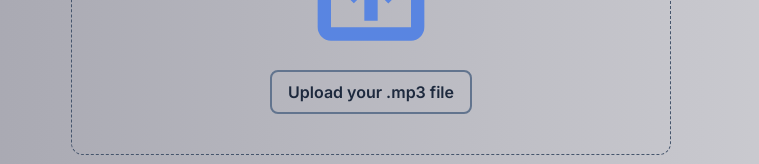
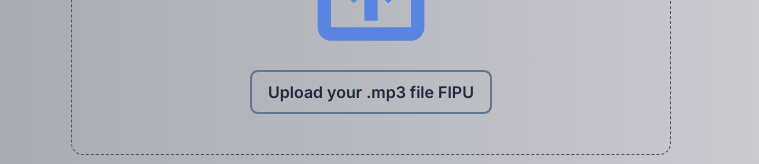
Before and after one commit to vernecic/Vau_Konverter, a Vue app in the folder front/: page / in a window 1280 px wide. Shown: the part 446-610 px from the top of the page, without its empty margins (269-1028 px from the left). Built offline with nearby package versions, Linux system fonts and the light colour scheme.

Commit message:
test prije_izlaganja_v3

```diff
--- a/front/src/App.vue
+++ b/front/src/App.vue
@@ -69,7 +69,7 @@ const convertFile = async () => {
         class="py-2 px-4 rounded-lg font-semibold border-slate-500 border-2 hover:bg-slate-500 transition duration-200 cursor-pointer"
         @click="openInput"
       >
-        Upload your .mp3 file
+        Upload your .mp3 file FIPU
       </button>
       <div v-if="uploadedFile" class="flex flex-col">
         <p class="flex gap-2">
```
